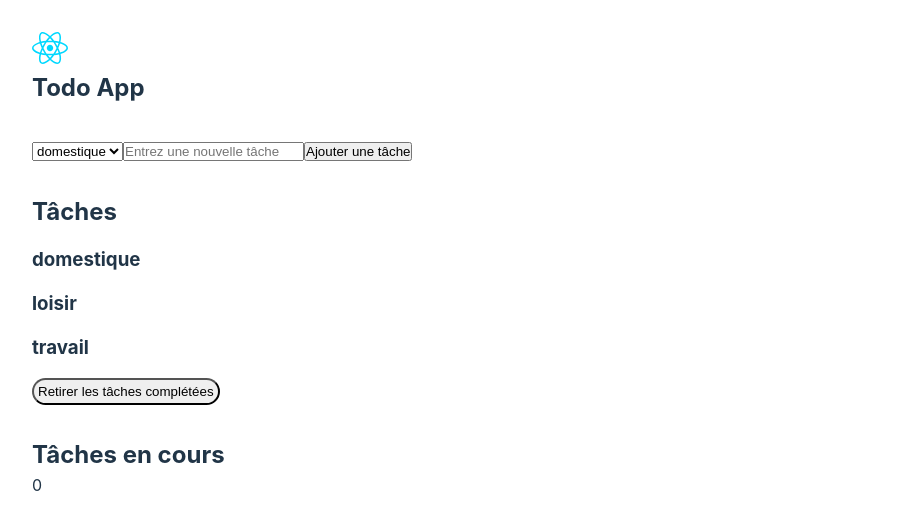
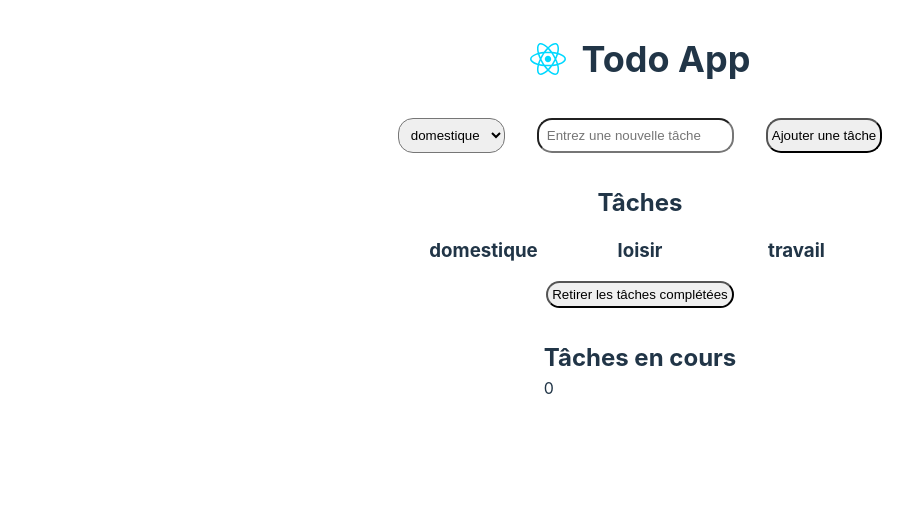
Before and after one commit to pehnny/todo-app, a React (Vite) app: page / in a window 1280 px wide. Shown: the top 530 px of the page, without its empty margins (0-913 px from the left). Built offline with nearby package versions, Linux system fonts and the light colour scheme.

Commit message:
Added style for new features

```diff
--- a/src/Todo.css
+++ b/src/Todo.css
@@ -2,16 +2,30 @@ main {
     display: grid;
     grid-auto-flow: row;
     grid-gap: 2rem;
-    place-items: start;
+    place-items: center;
     margin: 2rem;
 
-    .task {
+    .title {
         display: grid;
-        grid-auto-flow: row;
+        grid-auto-flow: column;
         grid-gap: 1rem;
+        place-items: center;
+        font-size: x-large;
+    }
+
+    .task-form {
+        display: grid;
+        grid-auto-flow: column;
+        grid-gap: 2rem;
         width: fit-content;
 
         input {
+            padding: 0.5rem;
+            border-radius: 15px;
+        }
+
+        .task-type {
+            width: fit-content;
             padding: 0.5rem;
             border-radius: 15px;
         }
@@ -25,25 +39,65 @@ main {
 
     .task-list {
         display: grid;
-        grid-auto-flow: row;
-        grid-gap: 1rem;
-        width: fit-content;
+        grid-template-columns: repeat(3, 1fr);
+        grid-template-areas:
+            "title title title"
+            "domestique loisir travail"
+            "button button button";
+        grid-row-gap: 1rem;
+        grid-column-gap: 3rem;
+        justify-items: center;
+        /*width: fit-content;*/
+
+        h2 {
+            grid-area: title;
+        }
+
+        .task-list-domestique {
+            grid-area: domestique;
+        }
+
+        .task-list-loisir {
+            grid-area: loisir;
+        }
+
+        .task-list-travail {
+            grid-area: travail;
+        }
+
+        button {
+            grid-area: button;
+        }
 
         ul {
             list-style: none;
             display: grid;
             grid-auto-flow: row;
+            grid-template-columns: subgrid;
             grid-gap: 0.5rem;
-            justify-items: start;
-            align-items: center;
+            /*justify-items: start;*/
+            /*align-items: start;*/
+            width: fit-content;
+            height: fit-content;
+
+            h3 {
+                justify-self: center;
+            }
 
             li {
                 display: grid;
-                grid-auto-flow: column;
+                grid-template-columns: auto;
+                grid-template-rows: subgrid;
                 grid-gap: 1rem;
+                width: fit-content;
 
                 input {
                     width: 1rem;
+                }
+
+                label {
+                    width: 200px;
+                    word-break: break-all;
                 }
 
                 button {
@@ -67,4 +121,22 @@ main {
             border-radius: 15px;
         }
     }
+
+    .task-counter {
+        display: grid;
+        grid-auto-flow: row;
+        grid-gap: 1rem;
+        place-items: center;
+
+        p {
+            background-color: midnightblue;
+            width: 3rem;
+            aspect-ratio: 2.0;
+            border: 2px solid dimgray;
+            border-radius: 15px;
+            padding: 0.5rem;
+            text-align: center;
+            font-weight: bold;
+        }
+    }
 }
```
